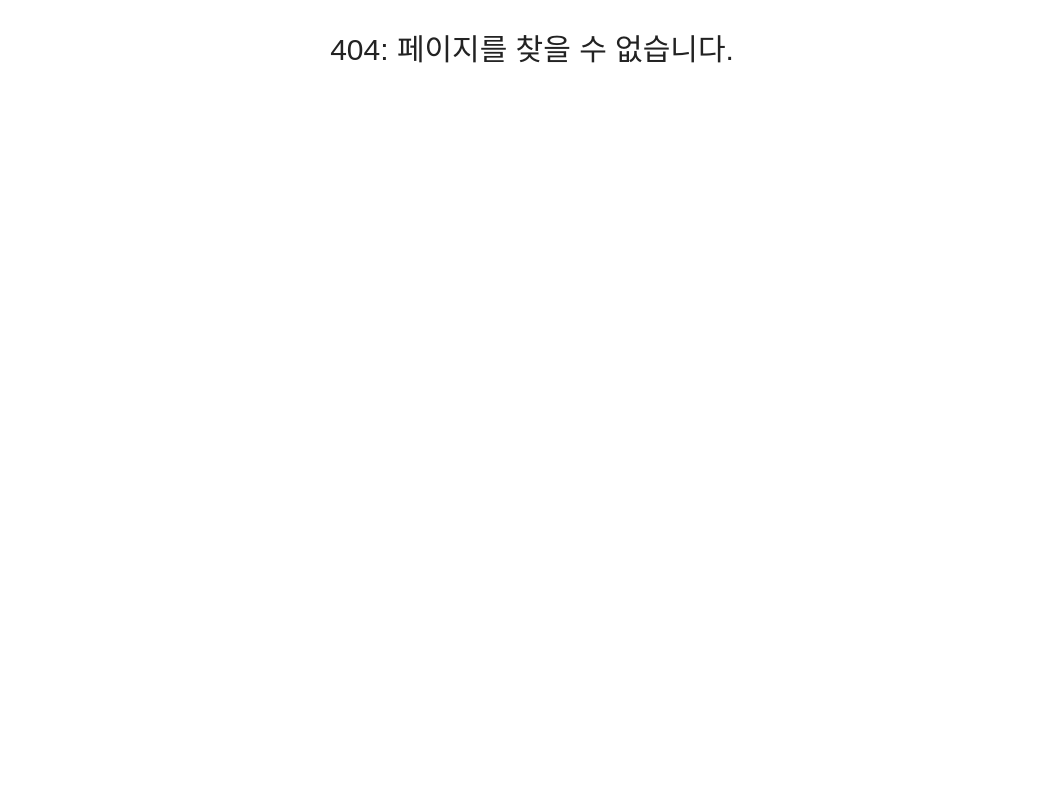
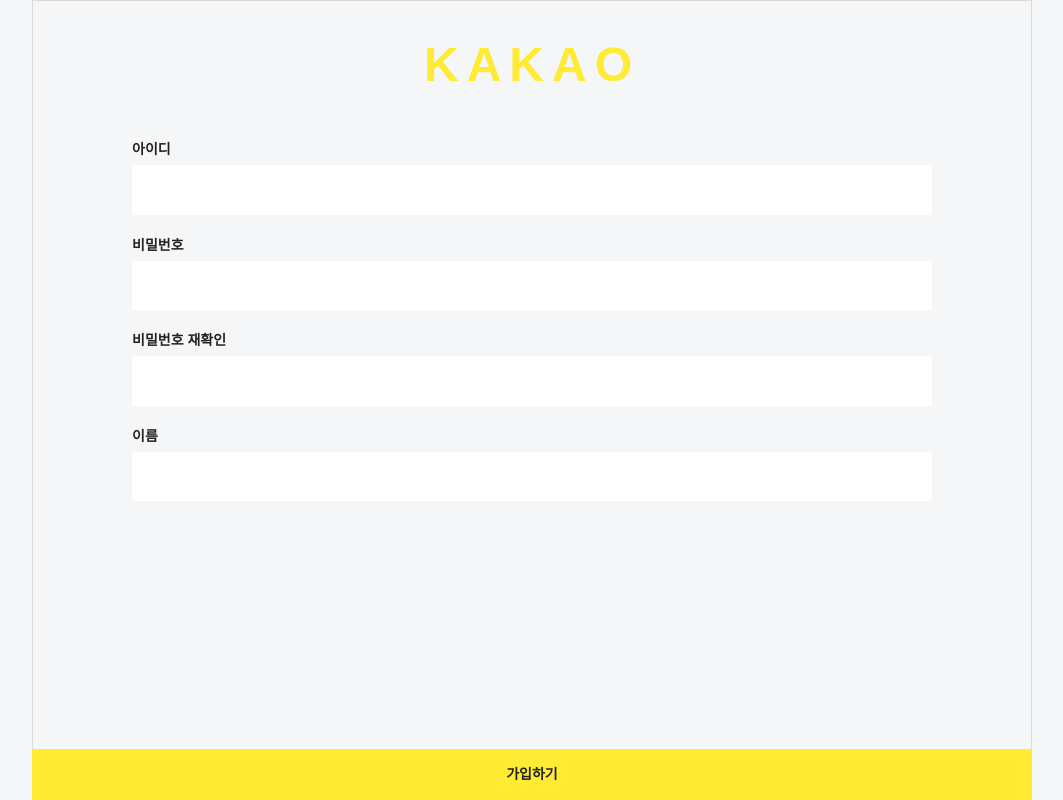
Before and after one commit to eastshine94/kakaotalk_renewal, a Next.js app: page /signup in a window 1280 px wide. Before the commit this address had no page. Shown: the whole page, without its empty margins (108-1171 px from the left). Built offline with nearby package versions, Linux system fonts and the light colour scheme.

Commit message:
feat: signup page UI

```diff
--- a/pages/index.tsx
+++ b/pages/index.tsx
@@ -1,13 +1,14 @@
 import type { NextPage } from 'next';
 import React from 'react';
 import Image from 'src/components/Image';
+import Link from 'src/components/Link';
 
 const Home: NextPage = () => {
   return (
     <div className="w-full ">
       <div
         className="m-auto pt-20
-       bg-[#ffeb33] lg:w-[1000px] w-full h-[100vh]
+       bg-[#ffeb33] lg:w-[1000px] w-full h-full min-h-screen
         border border-gray-200
        "
       >
@@ -27,7 +28,7 @@
                 className="py-[10px] px-[5px] w-[230px]
                 border border-[#dcdcdc] border-solid"
                 type="text"
-                name="id"
+                id="id"
                 placeholder="계정"
               />
             </label>
@@ -36,7 +37,7 @@
                 className="py-[10px] px-[5px] w-[230px]
                 border border-[#dcdcdc] border-solid"
                 type="password"
-                name="pwd"
+                id="pwd"
                 placeholder="비밀번호"
               />
             </label>
@@ -57,8 +58,10 @@
           </form>
         </div>
         <div>
-          <ul className="text-center">
-            <li className="text-[#5a5a5a]">회원 가입</li>
+          <ul className="text-center pb-10">
+            <Link href="/signup">
+              <li className="text-[#5a5a5a]">회원 가입</li>
+            </Link>
           </ul>
         </div>
       </div>
--- /dev/null
+++ b/pages/signup.tsx
@@ -0,0 +1,73 @@
+import type { NextPage } from 'next';
+import Link from 'src/components/Link';
+
+const Signup: NextPage = () => {
+  return (
+    <div className="w-full h-full min-h-screen bg-[#f5f6f7]">
+      <div className="lg:w-[1000px] w-full h-full min-h-screen m-auto border border-[#dadada]">
+        <div className="text-center pt-10 pb-10">
+          <Link
+            className="text-5xl text-[#ffeb33] font-bold tracking-[8px]"
+            href="/"
+          >
+            KAKAO
+          </Link>
+        </div>
+        <div>
+          <form className="p-[10px]">
+            <label htmlFor="id">
+              <div className="m-auto mb-[5px] lg:w-[800px] w-full text-[14px] font-bold">
+                아이디
+              </div>
+              <input
+                className="block m-auto mb-5 px-[5px] py-[15px] lg:w-[800px] w-full"
+                type="text"
+                id="id"
+              />
+            </label>
+            <label htmlFor="pwd">
+              <div className="m-auto mb-[5px] lg:w-[800px] w-full text-[14px] font-bold">
+                비밀번호
+              </div>
+              <input
+                className="block m-auto mb-5 px-[5px] py-[15px] lg:w-[800px] w-full"
+                type="password"
+                id="pwd"
+              />
+            </label>
+            <label htmlFor="reconfirm-pwd">
+              <div className="m-auto mb-[5px] lg:w-[800px] w-full text-[14px] font-bold">
+                비밀번호 재확인
+              </div>
+              <input
+                className="block m-auto mb-5 px-[5px] py-[15px] lg:w-[800px] w-full"
+                type="password"
+                id="reconfirm-pwd"
+              />
+            </label>
+            <label htmlFor="name">
+              <div className="m-auto mb-[5px] lg:w-[800px] w-full text-[14px] font-bold">
+                이름
+              </div>
+              <input
+                className="block m-auto mb-5 px-[5px] py-[15px] lg:w-[800px] w-full"
+                id="name"
+                type="text"
+              />
+            </label>
+            <div className="fixed bottom-0 left-0 w-full">
+              <button
+                className="block m-auto px-[5px] py-[15px] lg:w-[1000px] w-full bg-[#ffeb33] text-[14px] font-bold"
+                type="submit"
+              >
+                가입하기
+              </button>
+            </div>
+          </form>
+        </div>
+      </div>
+    </div>
+  );
+};
+
+export default Signup;
--- /dev/null
+++ b/src/components/Link.tsx
@@ -0,0 +1,21 @@
+/* eslint-disable jsx-a11y/anchor-is-valid */
+import React from 'react';
+import NextLink, { LinkProps as NextLinkProps } from 'next/link';
+
+interface LinkProps extends NextLinkProps {
+  children: React.ReactNode;
+  className?: string;
+}
+
+export default function Link({
+  children,
+  className,
+  href,
+  ...args
+}: LinkProps) {
+  return (
+    <NextLink href={href} {...args}>
+      <a className={className}>{children}</a>
+    </NextLink>
+  );
+}
```
